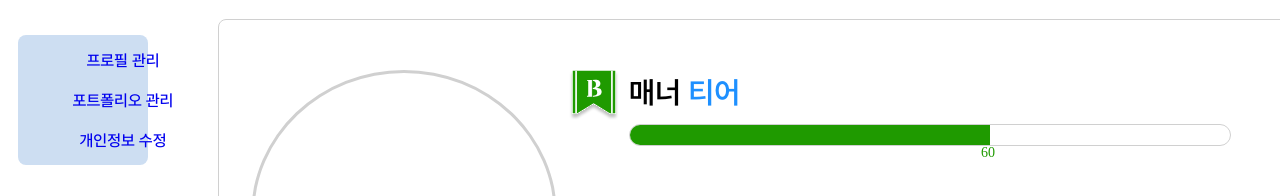
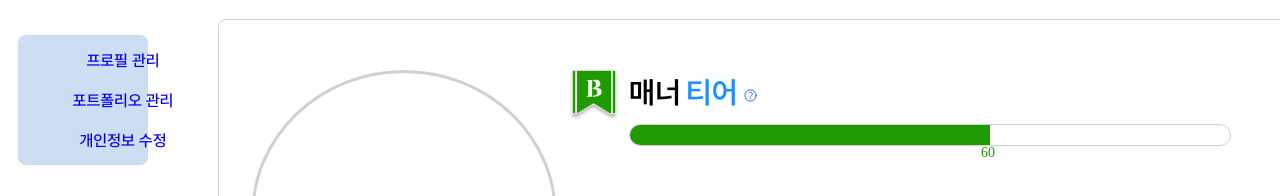
Before and after one commit to yezixx/SOLUX_LETS_IT_Frontend, a React (Vite) app: page /mypage/profile in a window 1280 px wide. Shown: the part 209-405 px from the top of the page. Built offline with nearby package versions, Linux system fonts and the light colour scheme; the HTML template or start-up script is replaced by a standard one.

Commit message:
Feat : 프로필 툴팁 구현

```diff
--- a/src/Components/Profile/Profile.jsx
+++ b/src/Components/Profile/Profile.jsx
@@ -7,7 +7,7 @@ import ProfileTier from "./Profile_Tier/ProfileTier.jsx";
 import ProfileIntroduce from "./Profile_Introduce/ProfileIntroduce.jsx";
 import ProfileSkills from "./Profile_Skills/ProfileSkills.jsx";
 
-const Profile = ({ user, type }) => {
+const Profile = ({ user, type, tooltipShow = false }) => {
   return (
     <div
       className={`${styles.myProfile__wrap} ${
@@ -48,7 +48,7 @@ const Profile = ({ user, type }) => {
 
         <div className={styles.myProfile__right}>
           {/*매너티어, 소개글, skills */}
-          <ProfileTier tierScore={user.tierScore} />
+          <ProfileTier tierScore={user.tierScore} tooltipShow={tooltipShow} />
           <ProfileIntroduce introduce={user.introduce} />
           <ProfileSkills skills={user.skills} />
         </div>
--- a/src/Components/Profile/Profile_Tier/ProfileTier.jsx
+++ b/src/Components/Profile/Profile_Tier/ProfileTier.jsx
@@ -1,22 +1,46 @@
-import GraphBar from '../../Graph/GraphBar'
-import styles from './ProfileTier.module.css'
+import useHover from "../../../Hooks/useHover";
+import QuestionMarkIcon from "../../../Image/Icons/QuestionMarkIcon";
+import GraphBar from "../../Graph/GraphBar";
+import ProfileToolTip from "../Profile__ToolTip/ProfileTooltip";
+import styles from "./ProfileTier.module.css";
 
-const ProfileTier = ({tierScore})=>{
-    return(
-        <div className={styles.myProfile__tier}>
-        <div className={styles.myProfile__title}>
-            매너<span> 티어</span>
+const ProfileTier = ({ tierScore, tooltipShow }) => {
+  const { ishovered, handleMouseEnter, handleMouseLeave } = useHover();
+  return (
+    <div className={styles.myProfile__tier}>
+      {/*매너티어 - title */}
+      <div className={styles.myProfile__title}>
+        매너
+        <span>티어</span>
+        {/*물음표 표시, hover 시 tooltip 생성 */}
+        <div
+          className={styles.questionmark}
+          onMouseEnter={handleMouseEnter}
+          onMouseLeave={handleMouseLeave}
+        >
+          <QuestionMarkIcon width="15px" height="15px" />
         </div>
-        <div className={styles.myProfile__tier__graph}>
-            <GraphBar
-            showNumbers='true'
-            borderRadius='100px'
-            bgc='#1f9a00'
-            color='#1f9a00'
-            value={tierScore}/>
+        {/*물음표 표시, hover 시 tooltip 생성 */}
+        <div
+          onMouseEnter={handleMouseEnter}
+          onMouseLeave={handleMouseLeave}
+          className={styles.myProfile__tooltip}
+        >
+          {tooltipShow && ishovered && <ProfileToolTip />}
         </div>
+        {/*스킬 그래프 */}
+      </div>
+      <div className={styles.myProfile__tier__graph}>
+        <GraphBar
+          showNumbers="true"
+          borderRadius="100px"
+          bgc="#1f9a00"
+          color="#1f9a00"
+          value={tierScore}
+        />
+      </div>
     </div>
-    )
-}
+  );
+};
 
-export default ProfileTier
+export default ProfileTier;
--- a/src/Components/Profile/Profile_Tier/ProfileTier.module.css
+++ b/src/Components/Profile/Profile_Tier/ProfileTier.module.css
@@ -1,15 +1,34 @@
-.myProfile__title{
+.myProfile__title {
   font-size: 30px;
-    font-family: 'pretendardB';
+  font-family: "pretendardB";
+  display: flex;
+  gap: 5px;
+  align-items: center;
+  position: relative;
 }
 
-.myProfile__title span{
+.myProfile__title span {
   /*매너 '티어' : 색깔 다른 부분*/
   color: var(--main-color2);
+  display: flex;
+  gap: 20px;
 }
 
-.myProfile__tier{
+.myProfile__tier {
   display: flex;
   flex-direction: column;
   gap: 10px;
 }
+.myProfile__tierWrap {
+  display: flex;
+  flex-direction: column;
+}
+.myProfile__tooltip {
+  position: absolute;
+  top: -150px;
+  left: 6.3%;
+  z-index: 2000;
+}
+.questionmark {
+  cursor: pointer;
+}
--- /dev/null
+++ b/src/Components/Profile/Profile__ToolTip/ProfileToolTip.module.css
@@ -0,0 +1,28 @@
+.ProfileToolTip {
+  position: relative;
+  display: flex;
+  flex-direction: column;
+  gap: 20px;
+  justify-content: center;
+  padding: 20px;
+  max-width: 400px;
+  border: 1px solid var(--text-color2);
+  border-radius: 8px;
+  font-size: 16px;
+  background-color: #fff;
+  box-shadow: 0 4px 8px rgba(0, 0, 0, 0.1); /* 그림자 추가 */
+}
+
+.ProfileToolTip::before {
+  content: "";
+  position: absolute;
+  left: 66px;
+  bottom: -20px;
+  border: 10px solid transparent;
+  border-top-color: var(--text-color2); /* 말풍선 색상과 동일하게 */
+}
+.ProfileToolTip__tierWrap {
+  display: flex;
+  gap: 5px;
+  justify-content: center;
+}
--- /dev/null
+++ b/src/Components/Profile/Profile__ToolTip/ProfileTooltip.jsx
@@ -0,0 +1,25 @@
+import styles from "./ProfileToolTip.module.css";
+import TierA from "../../../assets/Tier/tier_A.svg?react";
+import TierB from "../../../assets/Tier/tier_B.svg?react";
+import TierC from "../../../assets/Tier/tier_C.svg?react";
+import TierS from "../../../assets/Tier/tier_S.svg?react";
+import TierF from "../../../assets/Tier/tier_F.svg?react";
+
+const ProfileToolTip = () => {
+  return (
+    <div className={styles.ProfileToolTip}>
+      <div className={styles.ProfileToolTip__tierWrap}>
+        <TierS width="40px" height="40px" />
+        <TierA width="40px" height="40px" />
+        <TierB width="40px" height="40px" />
+        <TierC width="40px" height="40px" />
+        <TierF width="40px" height="40px" />
+      </div>
+      <div className={styles.ProfileToolTip__detail}>
+        사용자가 참여했던 프로젝트의 팀원 평가, 신고 횟수 등을 분석하여 수치화한
+        매너 점수를 등급으로 환산합니다
+      </div>
+    </div>
+  );
+};
+export default ProfileToolTip;
--- a/src/Screen/MyPage/MyProfile/MyProfile.module.css
+++ b/src/Screen/MyPage/MyProfile/MyProfile.module.css
@@ -1,8 +1,7 @@
-
-.myProfile__wrap{
+.myProfile__wrap {
   display: flex;
 }
-.myProfile__contWrap{
+.myProfile__contWrap {
   /*버튼 + 프로필 wrap*/
   display: flex;
   flex-direction: column;
```
Lines whose indentation alone changed are shown as unchanged.
